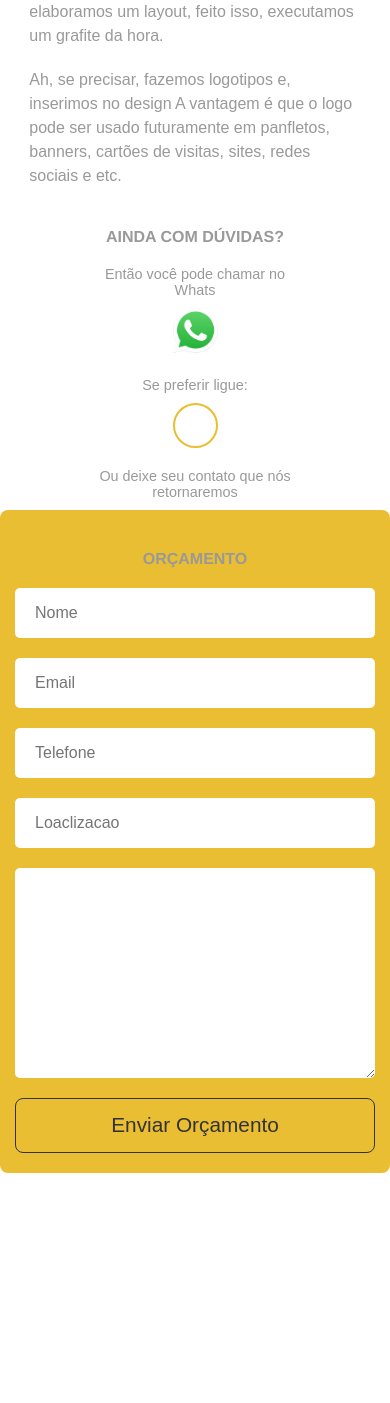
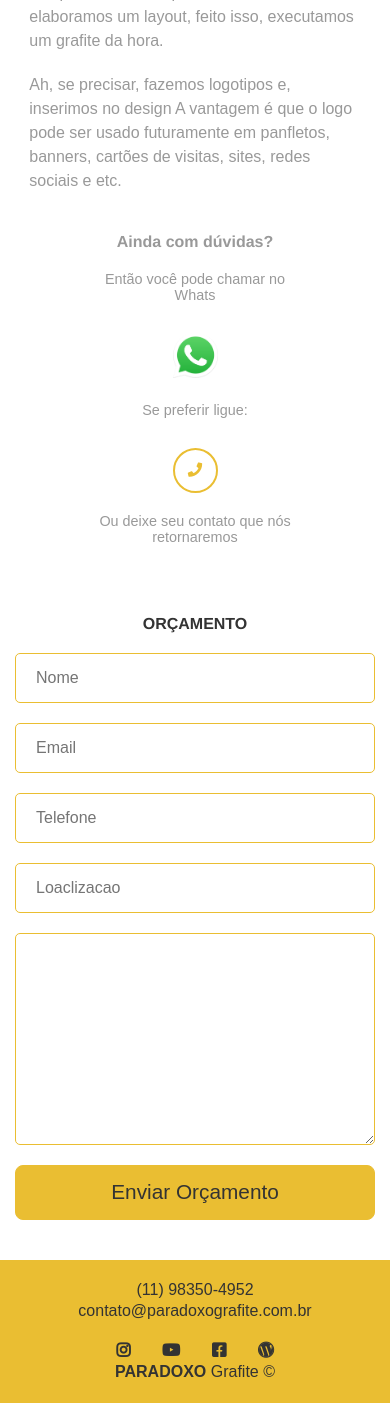
Before and after one commit to eduardocostaprofessor/paradoxo-web, a PHP site: page / in a window 390 px wide. Shown: the part 2563-3966 px from the top of the page. Before the commit the page ends 3736 px from the top, so only its background shows below. Run offline with PHP 8.4, Linux system fonts and the light colour scheme; some libraries are stand-ins or nearby versions.

Commit message:
insere orçamento e footer responsivo

```diff
--- a/css/styles.css
+++ b/css/styles.css
@@ -307,6 +306,7 @@ main section#orcamento {
 
 main section#orcamento h2 {
     font-size: 1rem;
+    text-transform: none !important;
 }
 
 main section#orcamento p {
@@ -315,12 +315,12 @@ main section#orcamento p {
     text-align: center;
     font-size: 0.9rem;
     width: 50%;
-    /* border: 1px solid red; */
 }
 
 main section#orcamento img {
     width: 45px;
     height: 45px;
+    margin-top: 20px;
 }
 
 main section#orcamento figure {
@@ -330,6 +330,7 @@ main section#orcamento figure {
     width: 45px;
     height: 45px;
     border-radius: 50%;
+    margin-top: 20px;
     border: 2px solid #eabe32;
 }
 
@@ -344,11 +345,14 @@ main section#orcamento form {
     align-items: center;
     width: 100%;
     padding: 20px 15px;
-    background-color: #eabe32;
+    margin-top: 20px;
+    /* background-color: #eabe32; */
     border-radius: 8px;
 }
+
 main section#orcamento form h2 {
-    margin: 20px 0
+    margin: 20px 0;
+    color: #333;
 }
 
 main section#orcamento form input {
@@ -360,7 +364,8 @@ main section#orcamento form input {
     color: #999;
     font-weight: 300;
     outline: none;
-    border: none;
+    /* border: none; */
+    border: 1px solid #eabe32;
     border-radius: 5px;
 }
 
@@ -372,7 +377,8 @@ main section#orcamento form textarea {
     color: #999;
     font-weight: 300;
     outline: none;
-    border: none;
+    /* border: none; */
+    border: 1px solid #eabe32;
     border-radius: 5px;
 }
 
@@ -380,16 +386,60 @@ main section#orcamento form button {
     width: 100%;
     height: 55px;
     border-radius: 8px;
-    border: 1px solid #333;
-    background-color: transparent;
+    /* border: 1px solid #333; */
+    border: 1px solid #eabe32;
+    background-color: #eabe32;
     font-size: 1.3rem;
     color: #333;
     opacity: 1;
     font-weight: 500;
 }
 
+/* FOOTER */
 
+footer {
+    display: flex;
+    flex-direction: column;
+    align-items: center;
+    padding: 20px;
+    background-color: #eabe32;
+    color: #333;
+    font-weight: normal;
+    font-size: 1rem;
+    text-align: center;
+}
 
+footer a {
+    text-decoration: none;
+    color: inherit;
+}
+
+footer p#redes-sociais {
+    display: flex;
+    justify-content: space-between;
+    width: 45%;
+    margin-top: 20px;
+}
+
+footer p#redes-sociais i {
+    font-size: 1rem;
+    font-weight: bold;
+    /* margin-right: 30px; */
+}
+
+footer p {
+    width: 100%;
+    line-height: 1.3rem;
+}
+
+footer p em {
+    font-style: normal;
+    font-weight: 900;
+}
+
+footer p em span {
+    font-weight: 100;
+}
 
 /* ***************** TABLETS ***************** */
 
--- a/index.html
+++ b/index.html
@@ -6,8 +6,8 @@
     <meta name="viewport" content="width=device-width, initial-scale=1.0">
     <meta http-equiv="X-UA-Compatible" content="ie=edge">
     <title>Paradoxo Grafite, o seu Grafiteiro com serviços de qualide!</title>
-
-    <!-- <link rel="stylesheet" href="https://cdnjs.cloudflare.com/ajax/libs/font-awesome/5.12.1/css/all.min.css">
+    <link rel="stylesheet" href="https://cdnjs.cloudflare.com/ajax/libs/font-awesome/5.12.1/css/all.min.css">
+    <!--
     <link rel="stylesheet" href="https://cdnjs.cloudflare.com/ajax/libs/slick-carousel/1.7.1/slick-theme.css">
     <link rel="stylesheet" href="https://cdnjs.cloudflare.com/ajax/libs/slick-carousel/1.7.1/slick.css">
     <link rel="stylesheet" href="https://cdn.jsdelivr.net/npm/viewerjs@1.5.0/dist/viewer.css">
@@ -151,6 +151,22 @@
             </section>
         </main>
 
+        <footer>
+            <p>(11) 98350-4952</p>
+            <p>contato@paradoxografite.com.br</p>
+
+            <p id="redes-sociais">
+                <a href="https://www.instagram.com/paradoxografite/" target="_blank"><i
+                        class="fab fa-instagram"></i></a>
+                <a href="https://www.youtube.com/channel/UCYr3D9OacRvQkvsDiy3Db6g" target="_blank"><i
+                        class="fab fa-youtube"></i></a>
+                <a href="https://www.facebook.com/paradoxografite" target="_blank"><i
+                        class="fab fa-facebook-square"></i></a>
+                <a href="https://pintei.com.br/" target="_blank"><i class="fab fa-wordpress"></i></a>
+            </p>
+
+            <p><em>PARADOXO <span>Grafite &copy;</span></em></p>
+        </footer>
     </div>
 </body>
 
```
Also changed, not shown: other parts of css/styles.css (+71 -3 lines), css/styles-antigo.css (+46 -50 lines).
